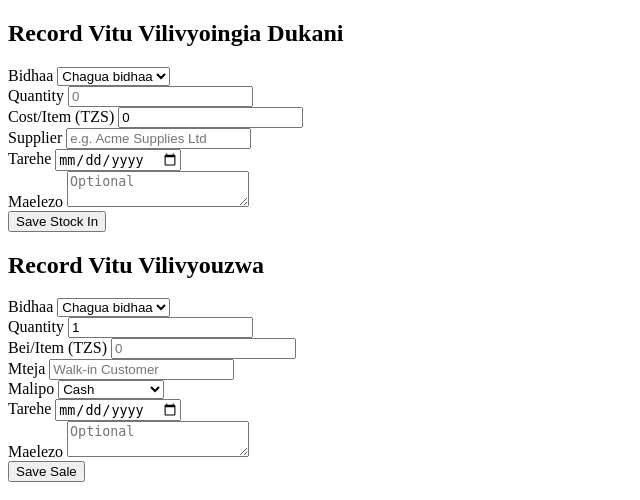
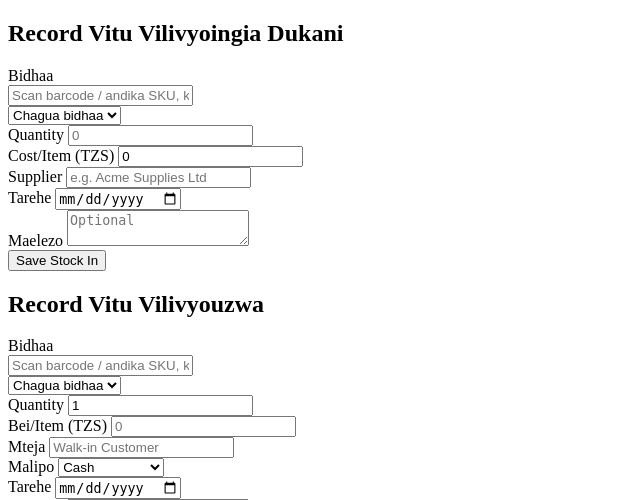
Before and after one commit to GidahThomas/dubai-cargo-system, a PHP site: template app/views/store/index.php in a window 1280 px wide. Shown: the part 331-831 px from the top of the page, without its empty margins (0-640 px from the left). Run offline with PHP 8.4, Linux system fonts and the light colour scheme; the template is opened without the code that fills it, so the values that code supplies are empty.

Commit message:
Add barcode scanning to counter sales and stock receipts; rewrite README
- Scanner (keyboard-wedge) or typed SKU selects the product; camera scanning where the
  browser supports BarcodeDetector
- README now documents the real setup, settings, jobs, tools, migrations and tests

Co-Authored-By: Claude Opus 5.5 <noreply@anthropic.com>

```diff
--- a/app/views/store/index.php
+++ b/app/views/store/index.php
@@ -101,10 +101,16 @@ $periodLabels = [
                 <?= Auth::csrfField() ?>
                 <div class="col-md-6">
                     <label class="form-label" for="stock_product_id">Bidhaa</label>
+                    <div class="barcode-scan" data-barcode-scan="stock_product_id">
+                        <i class="bi bi-upc-scan" aria-hidden="true"></i>
+                        <input class="form-control form-control-sm" type="text" inputmode="text" autocomplete="off" placeholder="Scan barcode / andika SKU, kisha Enter" aria-label="Scan barcode or type SKU" data-barcode-input>
+                        <button class="btn btn-sm btn-outline-secondary" type="button" data-barcode-camera hidden title="Scan with camera"><i class="bi bi-camera"></i></button>
+                    </div>
+                    <small class="barcode-feedback" data-barcode-feedback></small>
                     <select class="form-select" id="stock_product_id" name="product_id" required>
                         <option value="">Chagua bidhaa</option>
                         <?php foreach ($products as $product): ?>
-                            <option value="<?= (int) $product['id'] ?>">
+                            <option value="<?= (int) $product['id'] ?>" data-sku="<?= h($product['sku'] ?? '') ?>">
                                 <?= h($product['name']) ?> / Stock: <?= (int) $product['quantity'] ?>
                             </option>
                         <?php endforeach; ?>
@@ -148,10 +154,16 @@ $periodLabels = [
                 <?= Auth::csrfField() ?>
                 <div class="col-md-6">
                     <label class="form-label" for="sale_product_id">Bidhaa</label>
+                    <div class="barcode-scan" data-barcode-scan="sale_product_id">
+                        <i class="bi bi-upc-scan" aria-hidden="true"></i>
+                        <input class="form-control form-control-sm" type="text" inputmode="text" autocomplete="off" placeholder="Scan barcode / andika SKU, kisha Enter" aria-label="Scan barcode or type SKU" data-barcode-input>
+                        <button class="btn btn-sm btn-outline-secondary" type="button" data-barcode-camera hidden title="Scan with camera"><i class="bi bi-camera"></i></button>
+                    </div>
+                    <small class="barcode-feedback" data-barcode-feedback></small>
                     <select class="form-select" id="sale_product_id" name="product_id" required>
                         <option value="">Chagua bidhaa</option>
                         <?php foreach ($products as $product): ?>
-                            <option value="<?= (int) $product['id'] ?>" data-price="<?= h($product['price']) ?>">
+                            <option value="<?= (int) $product['id'] ?>" data-sku="<?= h($product['sku'] ?? '') ?>" data-price="<?= h($product['price']) ?>">
                                 <?= h($product['name']) ?> / Stock: <?= (int) $product['quantity'] ?>
                             </option>
                         <?php endforeach; ?>
```
Also changed, not shown: README.md, public/assets/css/style.css, public/assets/js/main.js.
